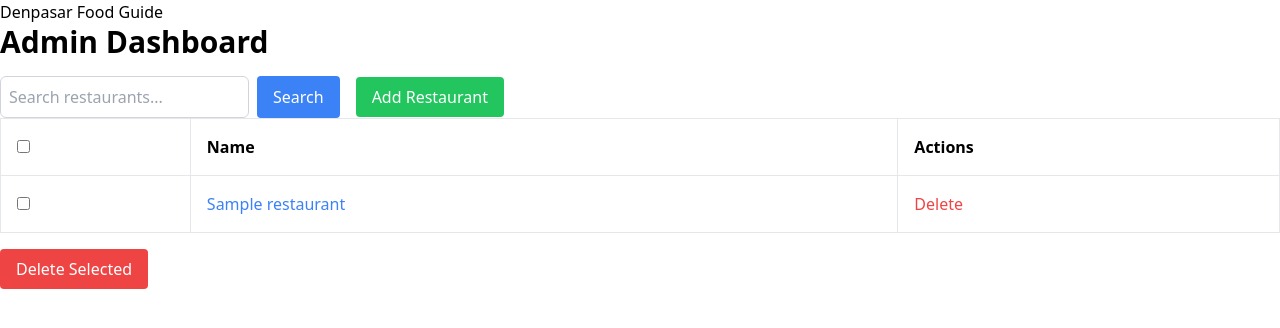
After one commit to K6-PBD-Midterm/denpasar-food, a Django app: page /adminDashboard/restaurants/ in a window 1280 px wide. The commit adds this page. Shown: the top 328 px of the page. Run offline with Django 5.2, Linux system fonts and the light colour scheme; a user stored in the database is signed in; tables that the repository leaves empty hold one stand-in row (values such as "Sample post"); some libraries are stand-ins or nearby versions.

Commit message:
added basic admin dashboard, will improve later

```diff
--- /dev/null
+++ b/admin_dashboard/templates/admin_dashboard_restaurant_list.html
@@ -0,0 +1,51 @@
+{% extends 'base.html' %}
+
+{% block content %}
+<h1 class="text-3xl font-bold mb-4">Admin Dashboard</h1>
+
+<!-- Filter and search form -->
+<div class="flex items-center space-x-4">
+    <form method="get" class="flex">
+        <input type="text" name="q" placeholder="Search restaurants..." value="{{ request.GET.q }}" class="border border-gray-300 p-2 rounded-md">
+        <button type="submit" class="ml-2 px-4 py-2 bg-blue-500 text-white rounded">Search</button>
+    </form>
+
+    <!-- Add a button to add a new restaurant -->
+    <a href="{% url 'admin_dashboard_restaurant_create' %}" class="px-4 py-2 bg-green-500 text-white rounded">Add Restaurant</a>
+</div>
+
+<!-- Restaurant list -->
+<form method="post" action="">
+    {% csrf_token %}
+    <table class="min-w-full bg-white">
+        <thead>
+            <tr class="w-full">
+                <th class="border p-4 text-left"><input type="checkbox" id="select-all"></th>
+                <th class="border p-4 text-left">Name</th>
+                <th class="border p-4 text-left">Actions</th>
+            </tr>
+        </thead>
+        <tbody>
+            {% for restaurant in restaurants %}
+            <tr>
+                <td class="border p-4"><input type="checkbox" name="restaurant_ids" value="{{ restaurant.id }}"></td>
+                <td class="border p-4">
+                    <a href="{% url 'admin_dashboard_restaurant_update' restaurant.id %}" class="text-blue-500">{{ restaurant.name }}</a>
+                </td>
+                <td class="border p-4">
+                    <a href="{% url 'admin_dashboard_restaurant_delete' restaurant.id %}" class="text-red-500">Delete</a>
+                </td>
+            </tr>
+            {% empty %}
+            <tr>
+                <td colspan="3" class="text-center p-4">No restaurants found.</td>
+            </tr>
+            {% endfor %}
+        </tbody>
+    </table>
+
+    <!-- Add a button to delete selected restaurants -->
+    <button type="submit" formaction="{% url 'admin_dashboard_restaurant_batch_delete' %}" class="mt-4 px-4 py-2 bg-red-500 text-white rounded">Delete Selected</button>
+</form>
+
+{% endblock %}
--- a/admin_dashboard/views.py
+++ b/admin_dashboard/views.py
@@ -1,3 +1,60 @@
-from django.shortcuts import render
+from django.shortcuts import render, get_object_or_404, redirect
+from django.contrib.auth.decorators import login_required, user_passes_test
+from restaurants.models import Restaurant  # Import from the restaurants module
+from .forms import RestaurantForm
 
-# Create your views here.
+
+@login_required
+@user_passes_test(lambda u: u.is_superuser)
+def admin_dashboard_restaurant_list(request):
+    query = request.GET.get('q')
+    if query:
+        restaurants = Restaurant.objects.filter(name__icontains=query)
+    else:
+        restaurants = Restaurant.objects.all()
+
+    return render(request, 'admin_dashboard_restaurant_list.html', {'restaurants': restaurants})
+
+@login_required
+@user_passes_test(lambda u: u.is_superuser)
+def admin_dashboard_restaurant_create(request):
+    if request.method == 'POST':
+        form = RestaurantForm(request.POST)
+        if form.is_valid():
+            form.save()
+            return redirect('admin_dashboard_restaurant_list')
+    else:
+        form = RestaurantForm()
+
+    return render(request, 'restaurant_form.html', {'form': form})  # Adjusted template path
+
+@login_required
+@user_passes_test(lambda u: u.is_superuser)
+def admin_dashboard_restaurant_update(request, pk):
+    restaurant = get_object_or_404(Restaurant, pk=pk)
+    if request.method == 'POST':
+        form = RestaurantForm(request.POST, instance=restaurant)
+        if form.is_valid():
+            form.save()
+            return redirect('restaurant_list')
+    else:
+        form = RestaurantForm(instance=restaurant)
+    return render(request, 'restaurant_form.html', {'form': form})
+
+@login_required
+@user_passes_test(lambda u: u.is_superuser)
+def admin_dashboard_restaurant_delete(request, pk):
+    restaurant = get_object_or_404(Restaurant, pk=pk)
+    if request.method == 'POST':
+        restaurant.delete()
+        # Redirect to admin dashboard restaurant list after deletion
+        return redirect('admin_dashboard_restaurant_list')
+    return render(request, 'restaurant_confirm_delete.html', {'restaurant': restaurant})
+
+@login_required
+@user_passes_test(lambda u: u.is_superuser)
+def admin_dashboard_restaurant_batch_delete(request):
+    if request.method == 'POST':
+        restaurant_ids = request.POST.getlist('restaurant_ids')
+        Restaurant.objects.filter(id__in=restaurant_ids).delete()
+        return redirect('admin_dashboard_restaurant_list')
--- a/denpasar_food/settings.py
+++ b/denpasar_food/settings.py
@@ -39,6 +39,7 @@ INSTALLED_APPS = [
     'django.contrib.staticfiles',
     'restaurants',
     'authentication',
+    'admin_dashboard',
 ]
 
 MIDDLEWARE = [
--- a/denpasar_food/urls.py
+++ b/denpasar_food/urls.py
@@ -17,10 +17,19 @@ Including another URLconf
 from django.contrib import admin
 from django.urls import path, include
 from restaurants.views import RestaurantListView
+from admin_dashboard.views import admin_dashboard_restaurant_list, admin_dashboard_restaurant_create, admin_dashboard_restaurant_update, admin_dashboard_restaurant_delete, admin_dashboard_restaurant_batch_delete
 
 urlpatterns = [
     path('admin/', admin.site.urls),
     path('', RestaurantListView.as_view(), name='restaurant_list'),
     path('', include('authentication.urls')),
     # Add other URL patterns as needed
+    path('adminDashboard/restaurants/', admin_dashboard_restaurant_list, name='admin_dashboard_restaurant_list'),
+    path('adminDashboard/restaurants/add/', admin_dashboard_restaurant_create, name='admin_dashboard_restaurant_create'),
+    path('adminDashboard/restaurants/update/<int:pk>/', admin_dashboard_restaurant_update, name='admin_dashboard_restaurant_update'),
+    path('adminDashboard/restaurants/delete/<int:pk>/', admin_dashboard_restaurant_delete, name='admin_dashboard_restaurant_delete'),
+
+    # Batch delete path
+    path('adminDashboard/delete/', admin_dashboard_restaurant_batch_delete, name='admin_dashboard_restaurant_batch_delete'),
+
 ]
--- a/templates/base.html
+++ b/templates/base.html
@@ -9,7 +9,12 @@
 <body>
     <header>
         <div>
-            <h1>Denpasar Food Guide</h1>
+            <!-- Logic to toggle the Denpasar Food Guide link -->
+            {% if request.path == '/' %}
+                <h1><a href="{% url 'admin_dashboard_restaurant_list' %}">Denpasar Food Guide</a></h1>
+            {% else %}
+                <h1><a href="{% url 'restaurant_list' %}">Denpasar Food Guide</a></h1>
+            {% endif %}
         </div>
     </header>
 
```
Also changed, not shown: admin_dashboard/forms.py (added, +42 -0 lines), admin_dashboard/templates/restaurant_confirm_delete.html (added, +18 -0 lines), admin_dashboard/templates/restaurant_form.html (added, +97 -0 lines), admin_dashboard/migrations/0001_initial.py (added).
